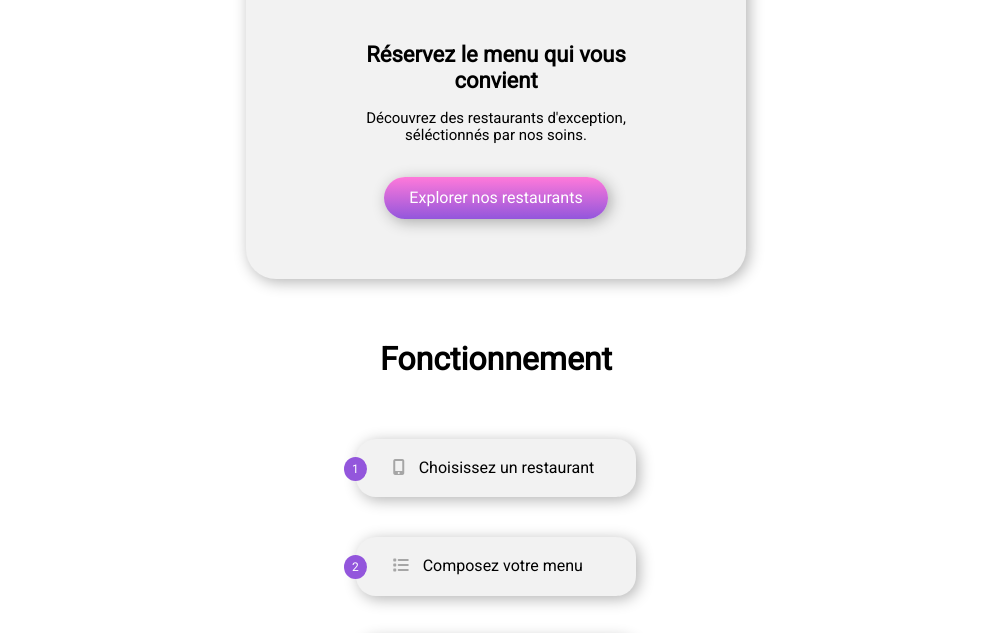
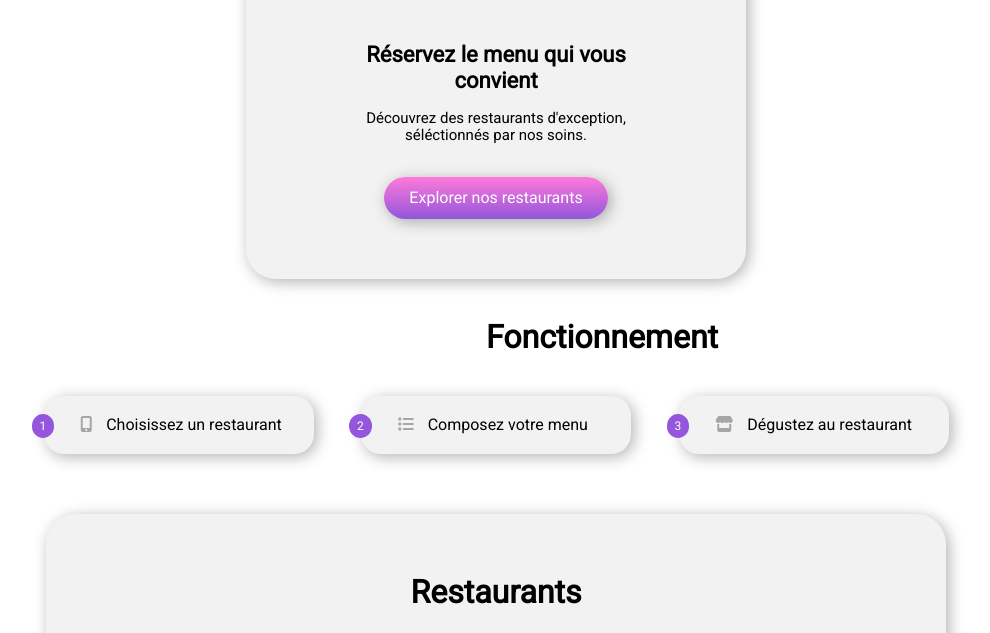
Before and after one commit to Neiralul/OCch3, a website: page index.html in a window 1280 px wide. Shown: the part 167-800 px from the top of the page, without its empty margins (144-1134 px from the left). Drawn offline with Linux system fonts and the light colour scheme; a web font is replaced by a local one.

Commit message:
Responsive page principale

```diff
--- a/index.html
+++ b/index.html
@@ -122,7 +122,7 @@
                 <li><a href="#"><i class="fa-solid fa-utensils fa-sm deco"></i>Proposer un restaurant</a></li>
                 <li><a href="#"><i class="fa-solid fa-handshake-angle fa-sm deco"></i>Devenir partenaire</a></li>
                 <li><a href="#">Mentions légales</a></li>
-                <li><a href="#">Contact</a></li>
+                <li><a href="mailto: paul@paul.fr">Contact</a></li>
             </ul>
         </footer>
     </body>
--- a/sass/main.scss
+++ b/sass/main.scss
@@ -47,7 +47,7 @@ a {
     }
 }
 .haut {
-    @media (min-width: 850px) {
+    @media (min-width: 600px) {
         width: 50%;
         max-width: 500px;
         overflow: hidden;
@@ -62,21 +62,33 @@ a {
 }
 .bg2 {
     display: flex;
-    flex-direction: column;
+    flex-flow: column;
     align-items: center;
     padding-bottom: 20px;
     h1 {
         align-self: flex-start;
         padding: 2% 0% 1% 5%;
-        @media (min-width: 850px) {
+        @media (min-width: 600px) {
             align-self: center;
-            padding: 40px 0px;
+            padding: 30px 0px;
         }
+        @media (min-width: 920px) {
+            align-self: center;
+            padding: 40px 0px 40px 0px;
+            width: 300px;
+            margin: 0% 49%;
+        }
+    }
+    @media (min-width: 920px) {
+        flex-flow: row wrap;
+        justify-content: space-evenly;
+        max-width: 1000px;
+        align-self: center;
     }
 }
 .info {
     background-color: $bgcolor;
-    width: 280px;
+    width: 270px;
     height: fit-content;
     padding: 20px 0px;
     border-radius: 20px;
@@ -175,12 +187,22 @@ a {
     h1 {
         align-self: flex-start;
         padding: 2% 0% 1% 5%;
-        @media (min-width: 850px) {
+        @media (min-width: 600px) {
+            align-self: center;
+            padding: 0px 0px 20px;
+        }
+        @media (min-width: 920px) {
             align-self: center;
             padding: 2% 40% 3% 40%;
         }
     }
-    @media (min-width: 850px) {
+    @media (min-width: 600px) {
+        width: 70%;
+        border-radius: 30px;
+        margin-bottom: 50px;
+        @include ombre;
+    }
+    @media (min-width: 920px) {
         width: 90%;
         max-width: 900px;
         flex-flow: row wrap;
```
Also changed, not shown: Resto1.html (+1 -1 lines), Resto2.html (+1 -1 lines), Resto3.html (+1 -1 lines), Resto4.html (+1 -1 lines), css/styles.css, 1 other file.
